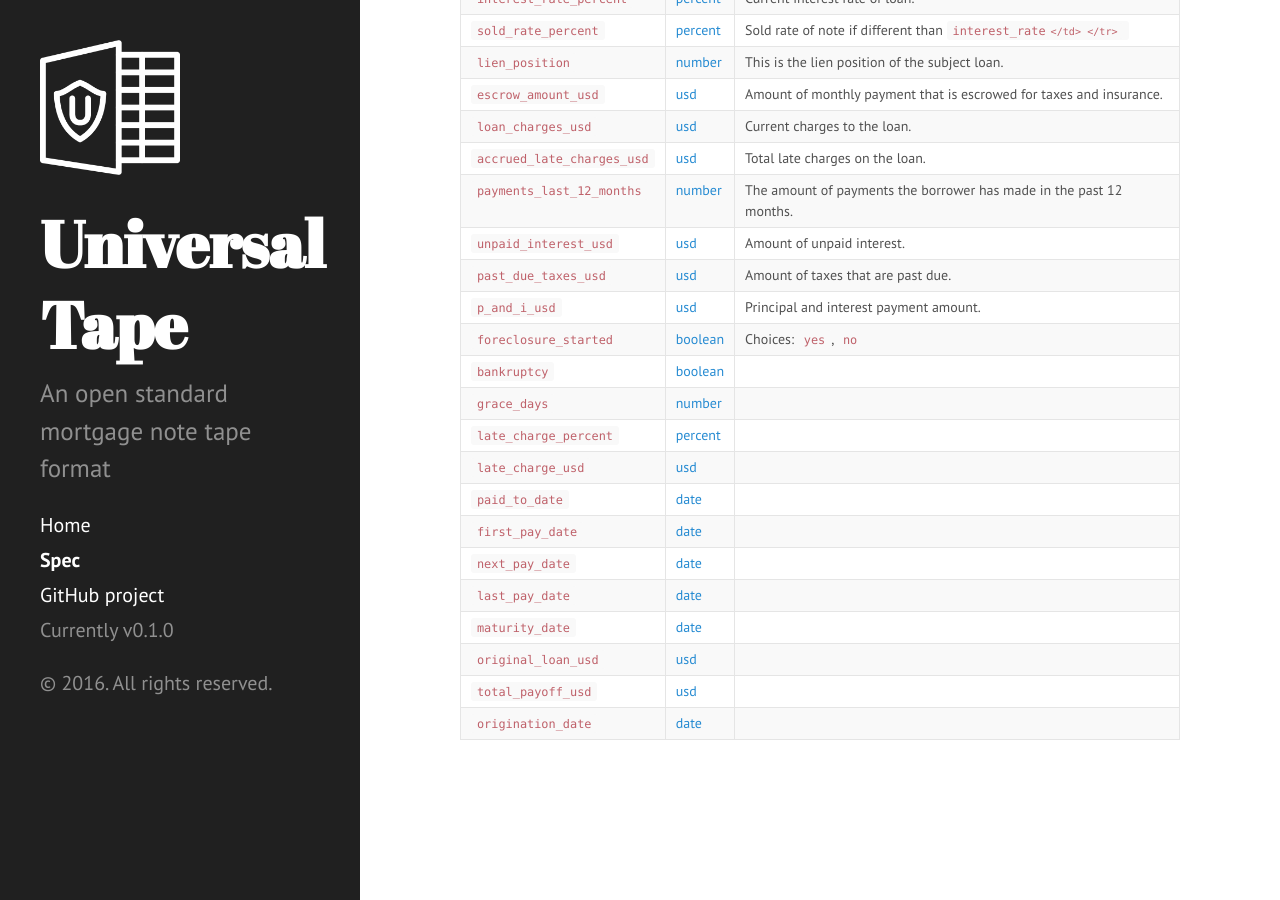
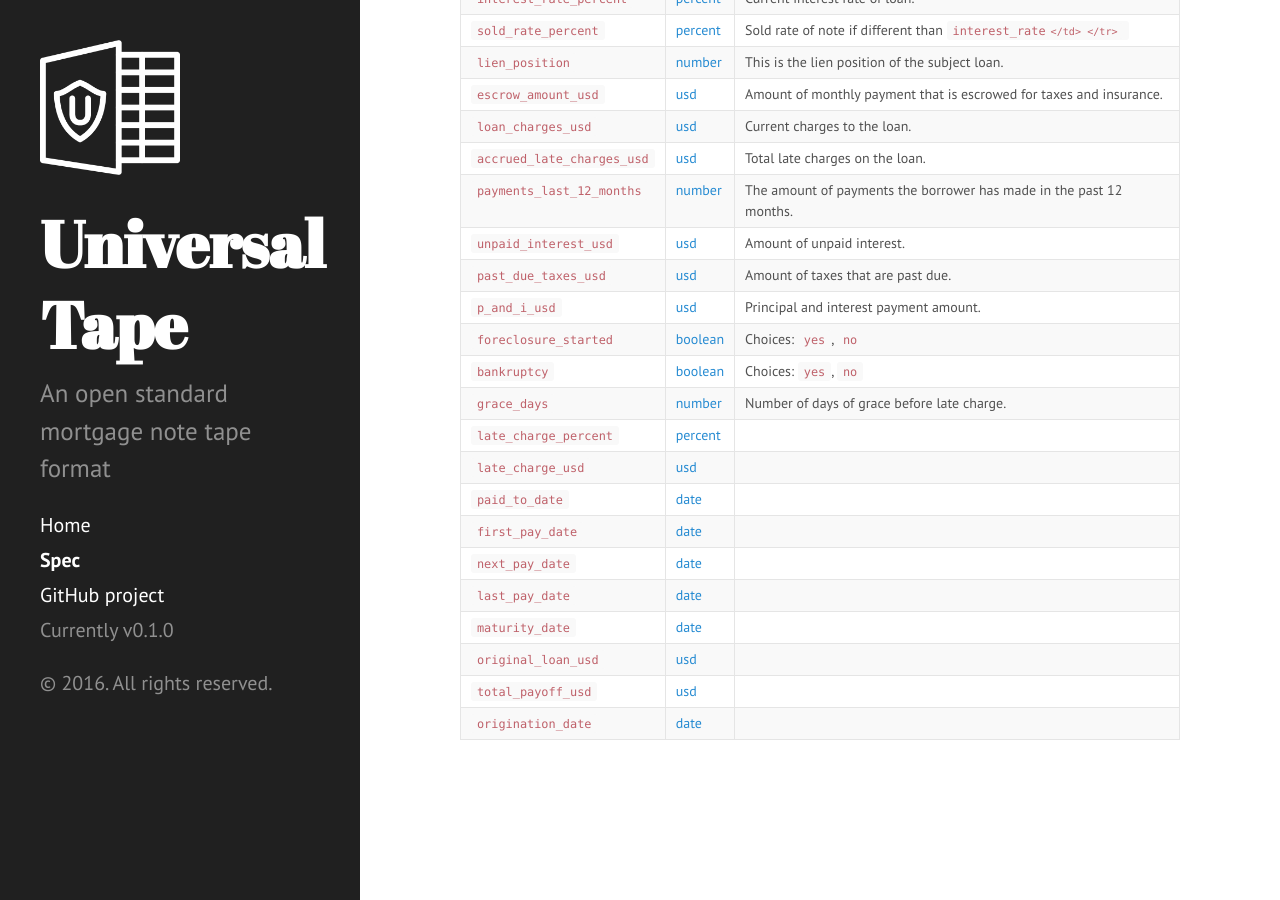
Before and after one commit to UniversalTape/universaltape.org, a Jekyll site: the page built from spec.md, in a window 1280 px wide and 900 px high, scrolled down 4462 px. Built offline with Jekyll 4.4.1, drawn with Linux system fonts in a browser that asks for light colours; Markdown is read by kramdown in place of the engine named in the settings.

Commit message:
updated grace_days

```diff
--- a/spec.md
+++ b/spec.md
@@ -405,12 +405,12 @@ Below are the **keys** that **Universal Tape** recognizes.  It should be said th
         <tr>
             <td><code>bankruptcy</code></td>
             <td><a href="#type-boolean">boolean</a></td>
-            <td></td>
+            <td>Choices: <code>yes</code>, <code>no</code></td>
         </tr>
         <tr>
             <td><code>grace_days</code></td>
             <td><a href="#type-number">number</a></td>
-            <td></td>
+            <td>Number of days of grace before late charge.</td>
         </tr>
         <tr>
             <td><code>late_charge_percent</code></td>
```
